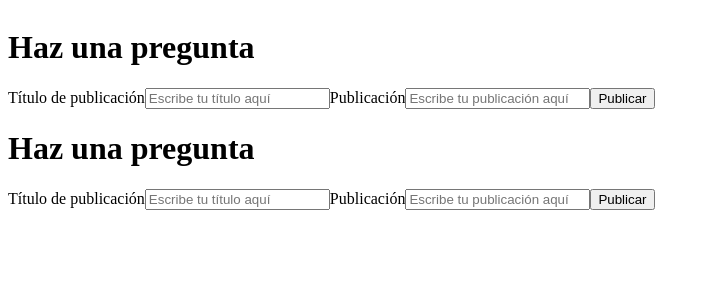
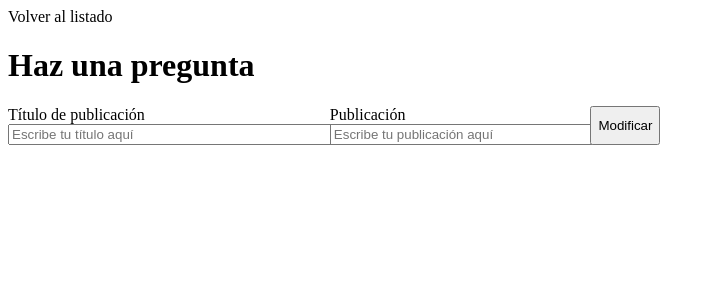
Before and after one commit to joakinm/luca-test, an Angular app: page /preguntas in a window 1280 px wide. Shown: the top 300 px of the page, without its empty margins (0-715 px from the left). Built offline with nearby package versions, Linux system fonts and the light colour scheme.

Commit message:
agregando modificar pregunta por index, agregando cambio nombre de boton si esta en modo edit, agregando obtenerpreguntas por id, agregando mas estilos en styles.scss

```diff
--- a/angular.json
+++ b/angular.json
@@ -28,7 +28,7 @@
               "src/assets"
             ],
             "styles": [
-              "src/styles.sass"
+              "src/styles.scss"
             ],
             "scripts": []
           },
@@ -92,7 +92,7 @@
               "src/assets"
             ],
             "styles": [
-              "src/styles.sass"
+              "src/styles.scss"
             ],
             "scripts": []
           }
--- a/src/app/app-routing.module.ts
+++ b/src/app/app-routing.module.ts
@@ -7,10 +7,8 @@ import { PreguntaListadoComponent } from './pregunta-listado/pregunta-listado.co
 const routes: Routes = [
   {path:'', redirectTo:'/listado', pathMatch:'full'},
   {path:'listado', component: PreguntaListadoComponent},
-  {path: 'preguntas',component: FormPreguntaComponent, children: [
-    {path: '', component: FormPreguntaComponent},
-    {path: ':id', component: FormPreguntaComponent}
-]}
+  {path: 'preguntas', component: FormPreguntaComponent},
+  {path: 'preguntas/:id', component: FormPreguntaComponent}
 ];
 
 @NgModule({
--- a/src/app/app.component.html
+++ b/src/app/app.component.html
@@ -1,2 +1 @@
-<app-form-pregunta></app-form-pregunta>
 <router-outlet></router-outlet>
--- a/src/app/form-pregunta/form-pregunta.component.html
+++ b/src/app/form-pregunta/form-pregunta.component.html
@@ -1,19 +1,19 @@
 <div>
+    <div class="cursor-pointer" (click)="irAlListado()">Volver al listado</div>
     <div class="d-flex">
         <h1>Haz una pregunta</h1>
-
     </div>
     <form class="d-flex" [formGroup]="form">
-        <div>
+        <div class="inputs">
             <label for="titulo">Título de publicaci&oacute;n</label>
-            <input  type="text" name="titulo" id="titulo" formControlName="titulo" placeholder="Escribe tu título aquí">
+            <input class="w-100" type="text" name="titulo" id="titulo" formControlName="titulo" placeholder="Escribe tu título aquí">
             <span class="blockquote-footer" *ngIf="!form.get('titulo').valid && form.get('titulo').touched">Favor de ingresar un titulo</span>
         </div>
-        <div>
+        <div class="inputs">
             <label for="publicacion">Publicaci&oacute;n</label>
-            <input type="text" name="publicacion" id="publicacion" formControlName="publicacion" placeholder="Escribe tu publicación aquí">
+            <input class="w-100" type="text" name="publicacion" id="publicacion" formControlName="publicacion" placeholder="Escribe tu publicación aquí">
             <span class="blockquote-footer" *ngIf="!form.get('publicacion').valid && form.get('publicacion').touched">Favor de ingresar un apellido</span>
         </div>
-        <button type="submit" (click)="publicar()">Publicar</button>
+        <button type="submit" (click)="publicar()">{{modoEdit ? 'Modificar' : 'Publicar'}}</button>
     </form>
 </div>
--- a/src/app/form-pregunta/form-pregunta.component.ts
+++ b/src/app/form-pregunta/form-pregunta.component.ts
@@ -1,5 +1,6 @@
 import { Component, OnInit } from '@angular/core';
 import { FormControl, FormGroup, Validators } from '@angular/forms';
+import { ActivatedRoute, Router } from '@angular/router';
 import { Pregunta } from '../models/pregunta.model';
 import { PreguntasService } from './preguntas.service';
 
@@ -14,20 +15,27 @@ export class FormPreguntaComponent implements OnInit {
   public publicacion: string;
   public modoEdit = false;
   public preguntaIndex: number;
-  constructor(private preguntaService: PreguntasService) { }
+
+  constructor(private preguntaService: PreguntasService, private router: Router, private rutaActiva: ActivatedRoute) { }
 
   ngOnInit(): void {
-
+    this.preguntaIndex = +this.rutaActiva.snapshot.paramMap.get('id');
+    if (this.preguntaIndex === 0 || this.preguntaIndex > 0) {
+      this.modoEdit = true;
+    }
     this.initForm();
   }
 
-  private initForm(pregunta?: Pregunta) {
+  private initForm() {
     let titulo = '';
     let publicacion = '';
 
-    if(this.modoEdit) {
-      titulo = pregunta.titulo;
-      publicacion = pregunta.publicacion;
+    if (this.modoEdit) {
+      const pregunta = this.preguntaService.obtenerPreguntasXId(this.preguntaIndex);
+      if(pregunta) {
+        titulo = pregunta.titulo;
+        publicacion = pregunta.publicacion;
+      }
     }
 
     this.form = new FormGroup({
@@ -38,9 +46,13 @@ export class FormPreguntaComponent implements OnInit {
 
   public publicar() {
     if (this.modoEdit) {
-      this.preguntaService.modificarPreguntas(this.form.value,this.preguntaIndex);
+      this.preguntaService.modificarPreguntas(this.form.value, this.preguntaIndex);
     } else {
       this.preguntaService.agregarPregunta(this.form.value);
     }
   }
+
+  public irAlListado() {
+    this.router.navigate(['/listado']);
+  }
 }
--- a/src/app/form-pregunta/preguntas.service.ts
+++ b/src/app/form-pregunta/preguntas.service.ts
@@ -19,4 +19,12 @@ export class PreguntasService {
     this.dataPreguntas[index] = preguntaAModificar;
     this.preguntaCambios.next(this.dataPreguntas.slice());
   }
+
+  public obtenerPreguntas() {
+    return this.dataPreguntas;
+  }
+
+  public obtenerPreguntasXId(id: number) {
+    return this.dataPreguntas[id];
+  }
 }
--- a/src/app/pregunta-listado/pregunta-listado.component.html
+++ b/src/app/pregunta-listado/pregunta-listado.component.html
@@ -1,8 +1,11 @@
 <div>
-    <div *ngFor="let pregunta of preguntas">
-        <h2>{{pregunta.titulo}}</h2>
-        <p>
-            {{pregunta.publicacion}}
-        </p>
+    <div class="cursor-pointer" (click)="nuevaPregunta()">Nueva Pregunta</div>
+    <div *ngFor="let pregunta of preguntas, let id = index" >
+        <div class="cursor-pointer" (click)="modificarPregunta(id)">
+            <h2>{{pregunta.titulo}}</h2>
+            <p>
+                {{pregunta.publicacion}}
+            </p>
+        </div>
     </div>
 </div>
--- a/src/app/pregunta-listado/pregunta-listado.component.ts
+++ b/src/app/pregunta-listado/pregunta-listado.component.ts
@@ -1,4 +1,5 @@
 import { Component, OnInit } from '@angular/core';
+import { Router } from '@angular/router';
 import { Subscription } from 'rxjs';
 import { PreguntasService } from '../form-pregunta/preguntas.service';
 import { Pregunta } from '../models/pregunta.model';
@@ -11,9 +12,10 @@ import { Pregunta } from '../models/pregunta.model';
 export class PreguntaListadoComponent implements OnInit {
   public preguntas = new Array<Pregunta>();
   public subs = new Subscription();
-  constructor(private preguntasService: PreguntasService) { }
+  constructor(private preguntasService: PreguntasService, private router: Router) { }
 
   ngOnInit(): void {
+    this.preguntas = this.preguntasService.obtenerPreguntas();
     this.subs = this.preguntasService.preguntaCambios.subscribe(p => {
       this.preguntas = p
     });
@@ -23,4 +25,12 @@ export class PreguntaListadoComponent implements OnInit {
   ngOnDestroy() {
     this.subs.unsubscribe();
   }
+
+  nuevaPregunta() {
+    this.router.navigate(['/preguntas']);
+  }
+
+  modificarPregunta(id: number,) {
+    this.router.navigate(['/preguntas/' + id]);
+  }
 }
--- a/src/styles.sass
+++ /dev/null
@@ -1 +0,0 @@
-/* You can add global styles to this file, and also import other style files */
--- /dev/null
+++ b/src/styles.scss
@@ -0,0 +1,24 @@
+/* You can add global styles to this file, and also import other style files */
+.cursor-pointer {
+    cursor: pointer;
+}
+
+.w-100 {
+    width: 100%;
+}
+
+.d-flex {
+    display: flex;
+}
+
+.d-relative {
+    display: relative;
+}
+
+.justify-content-center {
+    justify-content: center;
+}
+
+.justify-content-between {
+    justify-content: space-between;
+}
```
